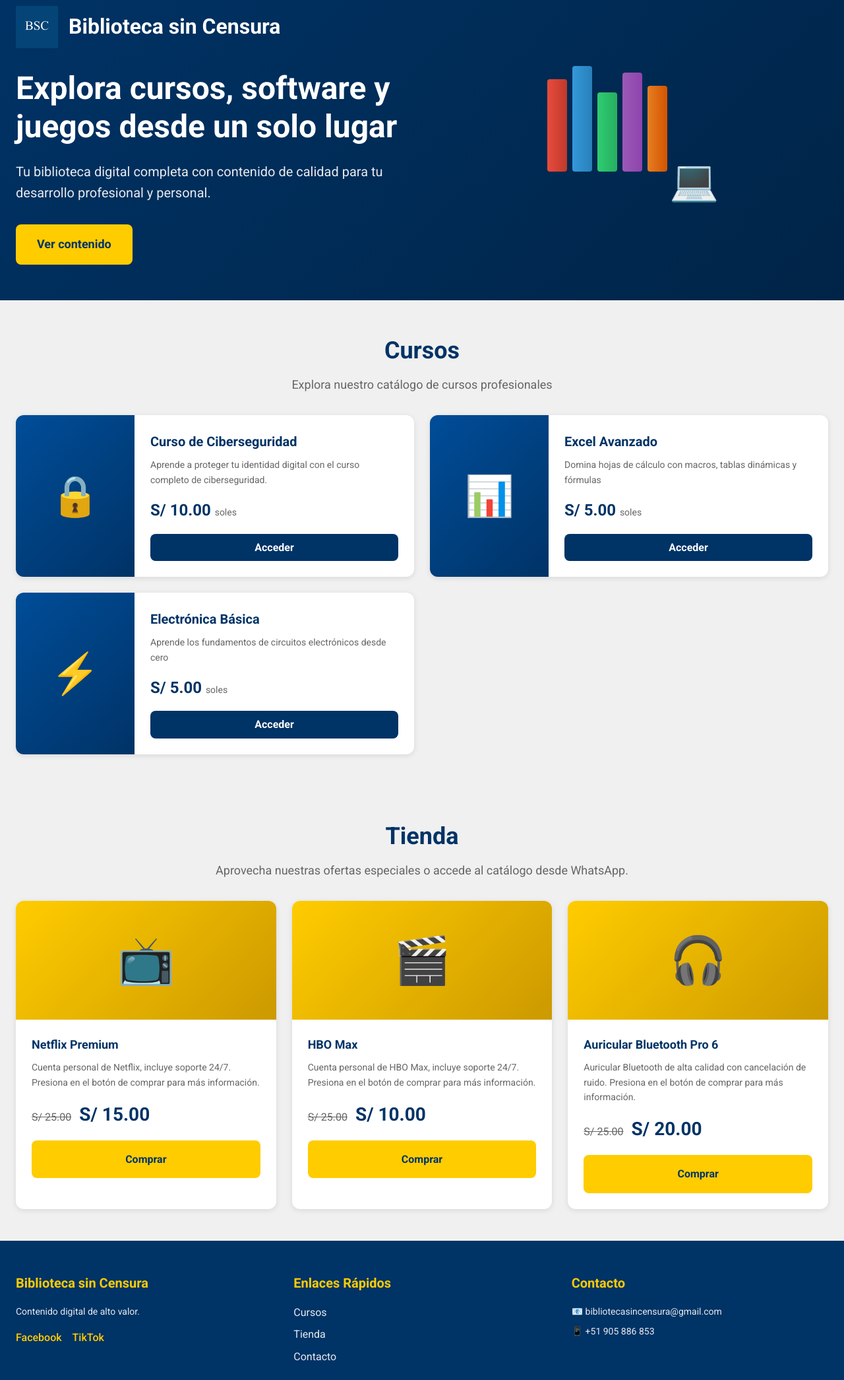
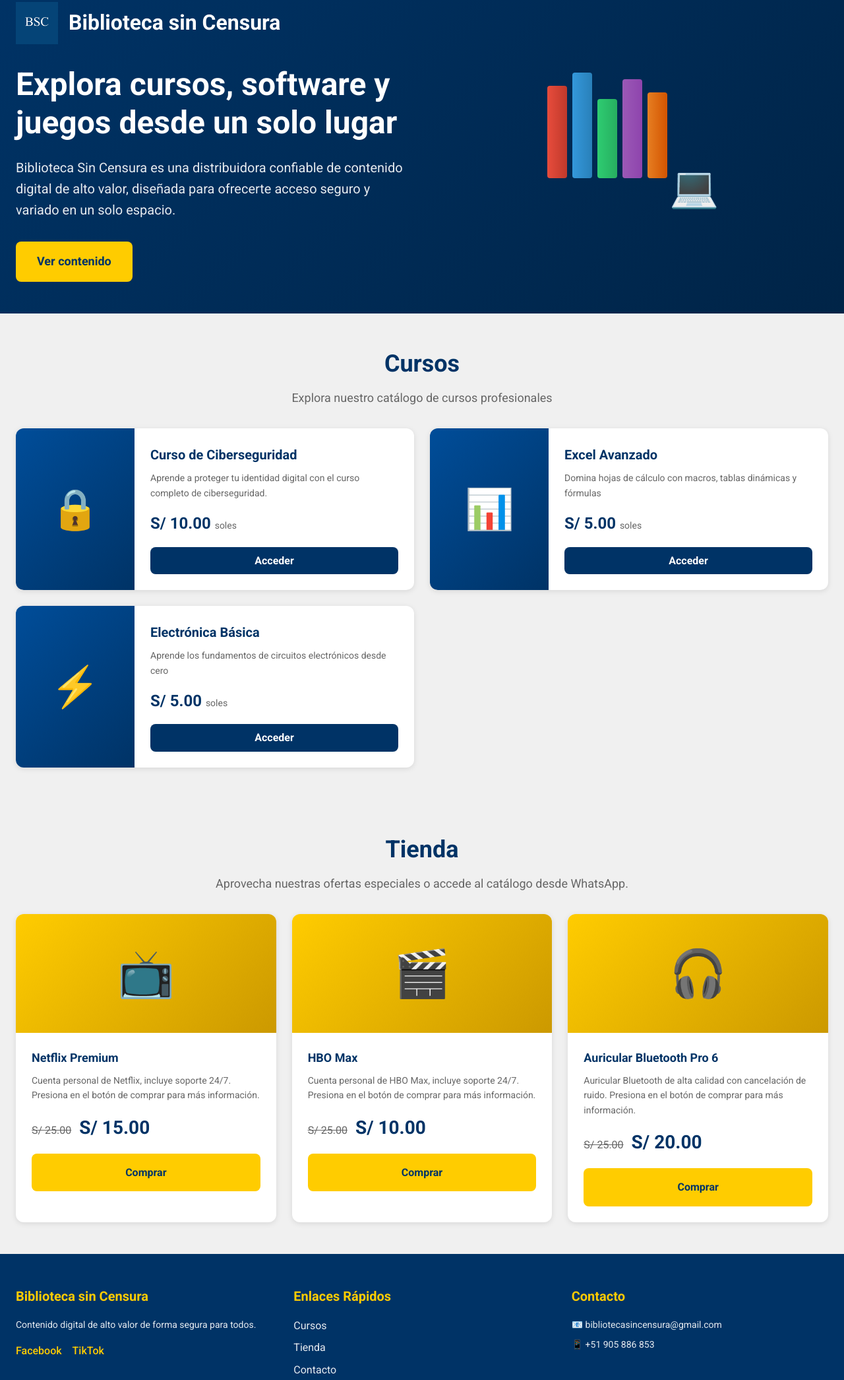
Before and after one commit to Leokeazzz/Biblioteca-sin-Censura-Web, a plain HTML site: page index.html in a window 1280 px wide. Shown: the part 125-2216 px from the top of the page at 66% size. Drawn offline with Linux system fonts and the light colour scheme.

Commit message:
Jueves 26 de Febrero
Se borraron comentarios dentro del código fuente y se cambio la descripción general en el encabezado.

```diff
--- a/index.html
+++ b/index.html
@@ -1,58 +1,43 @@
 <!DOCTYPE html>
 <html lang="es">
 <head>
-    <!-- Codificación de caracteres UTF-8 para soportar caracteres especiales -->
     <meta charset="UTF-8">
-    <!-- Configuración de viewport para diseño responsive en dispositivos móviles -->
     <meta name="viewport" content="width=device-width, initial-scale=1.0">
 
-    <!-- Metadatos SEO - Título principal del sitio -->
     <title>Biblioteca Sin Censura - Cursos y Tienda Digital</title>
-    <!-- Descripción meta para motores de búsqueda -->
     <meta name="description" content="Biblioteca Sin Censura es una biblioteca digital que ofrece cursos, software y contenido digital de alto valor. Aprende y adquiere recursos exclusivos en línea.">
-    <!-- Palabras clave para indexación en buscadores -->
     <meta name="keywords" content="Biblioteca Digital, Cursos Online, Tienda Digital, Software, Contenido Exclusivo, Aprendizaje en línea, Biblioteca Sin Censura">
-    <!-- Autor del sitio web -->
     <meta name="author" content="Biblioteca Sin Censura">
-    <!-- Directrices para rastreadores web -->
     <meta name="robots" content="index, follow">
 
-    <!-- Favicon para mostrar en la pestaña del navegador -->
     <link rel="icon" type="image/png" href="bsc-logo.jpg">
 
-    <!-- Open Graph para redes sociales y resultados enriquecidos en buscadores -->
     <meta property="og:title" content="Biblioteca Sin Censura - Cursos y Tienda Digital">
     <meta property="og:description" content="Explora cursos, software y contenido digital exclusivo en Biblioteca Sin Censura.">
     <meta property="og:image" content="imagenes/logo-bsc.png">
     <meta property="og:url" content="https://www.bibliotecasincesura.com">
     <meta property="og:type" content="website">
 
-    <!-- Hoja de estilos principal del sitio -->
     <link rel="stylesheet" href="style.css">
-    <!-- Preconexión a servidores de fuentes para optimizar carga -->
     <link rel="preconnect" href="https://fonts.googleapis.com">
     <link rel="preconnect" href="https://fonts.gstatic.com" crossorigin>
-    <!-- Fuente tipográfica Roboto de Google Fonts -->
     <link href="https://fonts.googleapis.com/css2?family=Roboto:wght@300;400;500;700&display=swap" rel="stylesheet">
 </head>
 <body>
     <!-- Header / Navegación -->
     <header class="header">
         <div class="container header-content">
-            <!-- Botón de WhatsApp siempre visible -->
             <a href="#" class="btn-whatsapp btn-header" id="btnWhatsappHeader" target="_blank">
                 <span class="whatsapp-icon">💬</span>
                 <span>WhatsApp</span>
             </a>
 
-            <!-- Botón hamburguesa para móvil -->
             <button class="hamburger-menu" onclick="toggleMenu()" aria-label="Abrir menú">
                 <span class="hamburger-line"></span>
                 <span class="hamburger-line"></span>
                 <span class="hamburger-line"></span>
             </button>
 
-            <!-- Menú de navegación -->
             <nav class="nav-menu" id="navMenu">
                 <a href="#cursos" class="nav-link">Cursos</a>
                 <a href="#tienda" class="nav-link">Tienda</a>
@@ -61,17 +46,15 @@
         </div>
     </header>
 
-    <!-- Sección Hero con Logo -->
     <section class="hero">
         <div class="container hero-content">
             <div class="hero-text">
-                <!-- Logo en la sección hero con imagen -->
                 <a href="index.html" class="hero-logo">
                     <img src="bsc-logo.jpg" alt="Logo Biblioteca Sin Censura" class="logo-img">
                     <span class="logo-text">Biblioteca sin Censura</span>
                 </a>
                 <h1 class="hero-title">Explora cursos, software y juegos desde un solo lugar</h1>
-                <p class="hero-subtitle">Tu biblioteca digital completa con contenido de calidad para tu desarrollo profesional y personal.</p>
+                <p class="hero-subtitle">Biblioteca Sin Censura es una distribuidora confiable de contenido digital de alto valor, diseñada para ofrecerte acceso seguro y variado en un solo espacio.</p>
                 <a href="#cursos" class="btn-cta">Ver contenido</a>
             </div>
             <div class="hero-image">
@@ -89,25 +72,21 @@
         </div>
     </section>
 
-    <!-- Sección de Cursos -->
     <section id="cursos" class="cursos-section">
         <div class="container">
             <h2 class="section-title">Cursos</h2>
             <p class="section-subtitle">Explora nuestro catálogo de cursos profesionales</p>
             <div id="cursos-grid" class="cursos-grid">
-                <!-- Los cursos se cargan dinámicamente desde el archivo JSON -->
                 <div class="loading">Cargando cursos...</div>
             </div>
         </div>
     </section>
 
-    <!-- Sección de Tienda -->
     <section id="tienda" class="tienda-section">
         <div class="container">
             <h2 class="section-title">Tienda</h2>
             <p class="section-subtitle">Aprovecha nuestras ofertas especiales o accede al catálogo desde WhatsApp.</p>
             <div id="tienda-grid" class="tienda-grid">
-                <!-- Los productos se cargan dinámicamente desde el archivo JSON -->
                 <div class="loading">Cargando tienda...</div>
             </div>
         </div>
@@ -118,7 +97,7 @@
         <div class="container footer-content">
             <div class="footer-section">
                 <h3 class="footer-title">Biblioteca sin Censura</h3>
-                <p class="footer-text">Contenido digital de alto valor.</p>
+                <p class="footer-text">Contenido digital de alto valor de forma segura para todos.</p>
                 <div class="social-links">
                     <a href="https://www.facebook.com/profile.php?id=61562438782947" class="social-link">Facebook</a>
                     <a href="https://www.tiktok.com/@bibliotecasincensura" class="social-link">TikTok</a>
@@ -144,13 +123,8 @@
         </div>
     </footer>
 
-    <!-- Scripts -->
     <script src="app.js"></script>
     <script>
-        /**
-         * Alterna la visibilidad del menú de navegación en dispositivos móviles
-         * Añade o remueve la clase 'active' al elemento nav-menu
-         */
         function toggleMenu() {
             const navMenu = document.getElementById('navMenu');
             const hamburger = document.querySelector('.hamburger-menu');
```
Also changed, not shown: curso.html (+0 -7 lines).
